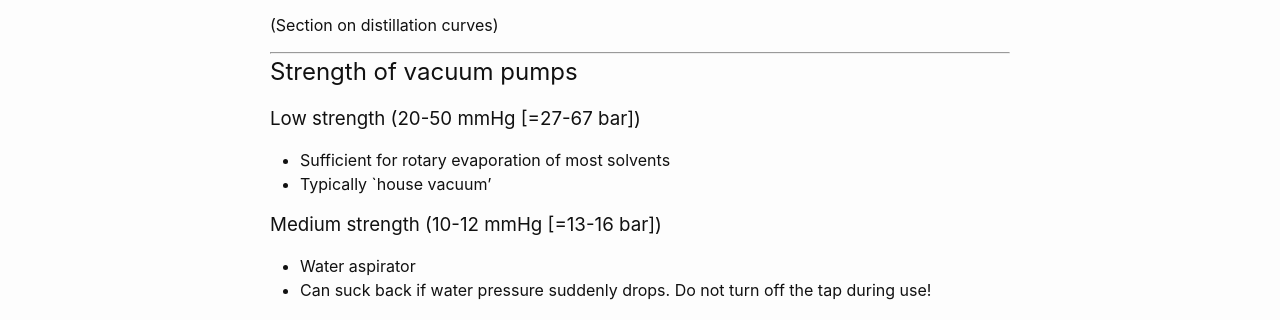
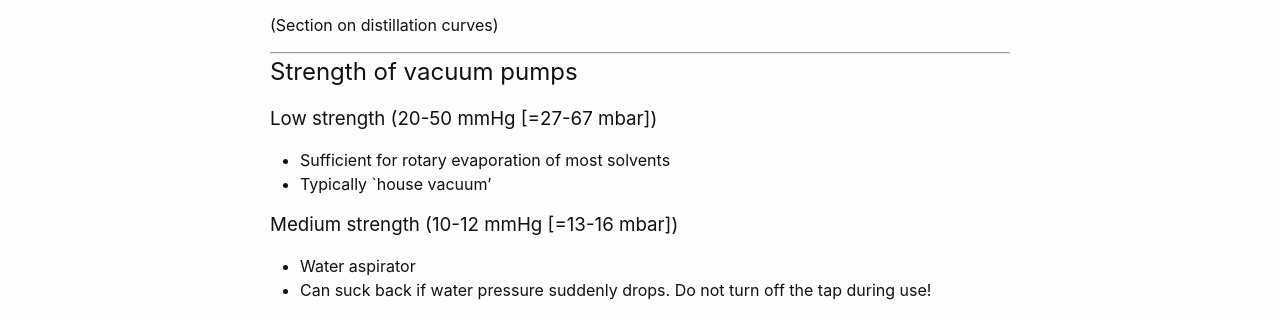
Before and after one commit to ghTracking/ghtracking.github.io, a Jekyll site: the page built from _practical_skills/vacuum_distillation.md, in a window 1280 px wide. Shown: the part 471-791 px from the top of the page. Built offline with Jekyll 4.4.1, drawn with Linux system fonts in a browser that asks for light colours.

Commit message:
Corrected typo on vacuum distillation

```diff
--- a/_practical_skills/vacuum_distillation.md
+++ b/_practical_skills/vacuum_distillation.md
@@ -21,13 +21,13 @@ categories: practicals
 
 ## Strength of vacuum pumps
 
-### Low strength (20-50 mmHg [=27-67 bar])
+### Low strength (20-50 mmHg [=27-67 mbar])
 
 - Sufficient for rotary evaporation of most solvents
 - Typically `house vacuum'
 
 
-### Medium strength (10-12 mmHg [=13-16 bar])
+### Medium strength (10-12 mmHg [=13-16 mbar])
 
 - Water aspirator
 - Can suck back if water pressure suddenly drops. Do not turn off the tap during use!
```
